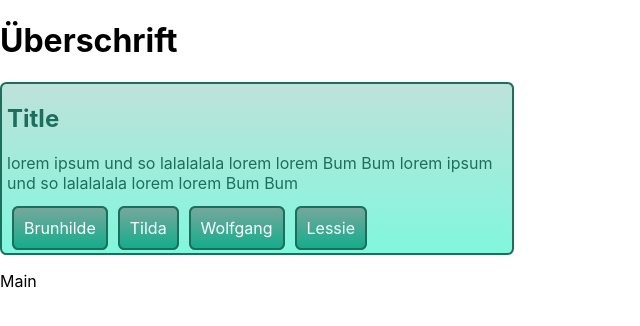
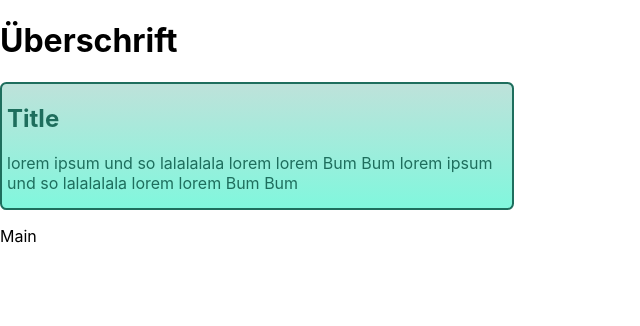
Before and after one commit to julialoeschel/React-news, a React (Vite) app: page / in a window 1280 px wide. Shown: the top 326 px of the page, without its empty margins (0-640 px from the left). Built offline with nearby package versions, Linux system fonts and the light colour scheme.

Commit message:
optional trainign for the string of Tags

```diff
--- a/src/app/App.tsx
+++ b/src/app/App.tsx
@@ -13,7 +13,7 @@ function App(): JSX.Element {
         description={
           'lorem ipsum und so lalalalala lorem lorem Bum Bum lorem ipsum und so lalalalala lorem lorem Bum Bum'
         }
-        showDetail={true}
+        showDetail={false}
         TagEntry={['Brunhilde', 'Tilda', 'Wolfgang', 'Lessie']}
       />
       <Routes>
--- a/src/app/components/Card/Card.tsx
+++ b/src/app/components/Card/Card.tsx
@@ -5,25 +5,33 @@ import styled from 'styled-components';
 type CardProps = {
   title: string;
   description: string;
-  showDetail: boolean;
-  TagEntry: string[];
+  showDetail?: boolean;
+  TagEntry?: string[]; // evt gibt es das array nicht, daher ein ?
 };
 
 function Card({
   title,
   description,
-  showDetail,
+  showDetail = false,
   TagEntry,
 }: CardProps): JSX.Element {
   return (
     <CardStyle>
       <h2>{title}</h2>
       <span>{description}</span>
-      <TagConteinerStyle showDetail={showDetail}>
-        {TagEntry.map((entry) => (
-          <Tag children={entry} />
-        ))}
-      </TagConteinerStyle>
+      {showDetail ? (
+        <TagConteinerStyle showDetail={showDetail}>
+          {TagEntry?.map(
+            (
+              entry //das ? macht, dass es bei falsy nicht weiter macht -> optional training
+            ) => (
+              <Tag children={entry} />
+            )
+          )}
+        </TagConteinerStyle>
+      ) : (
+        ''
+      )}
     </CardStyle>
   );
 }
```
